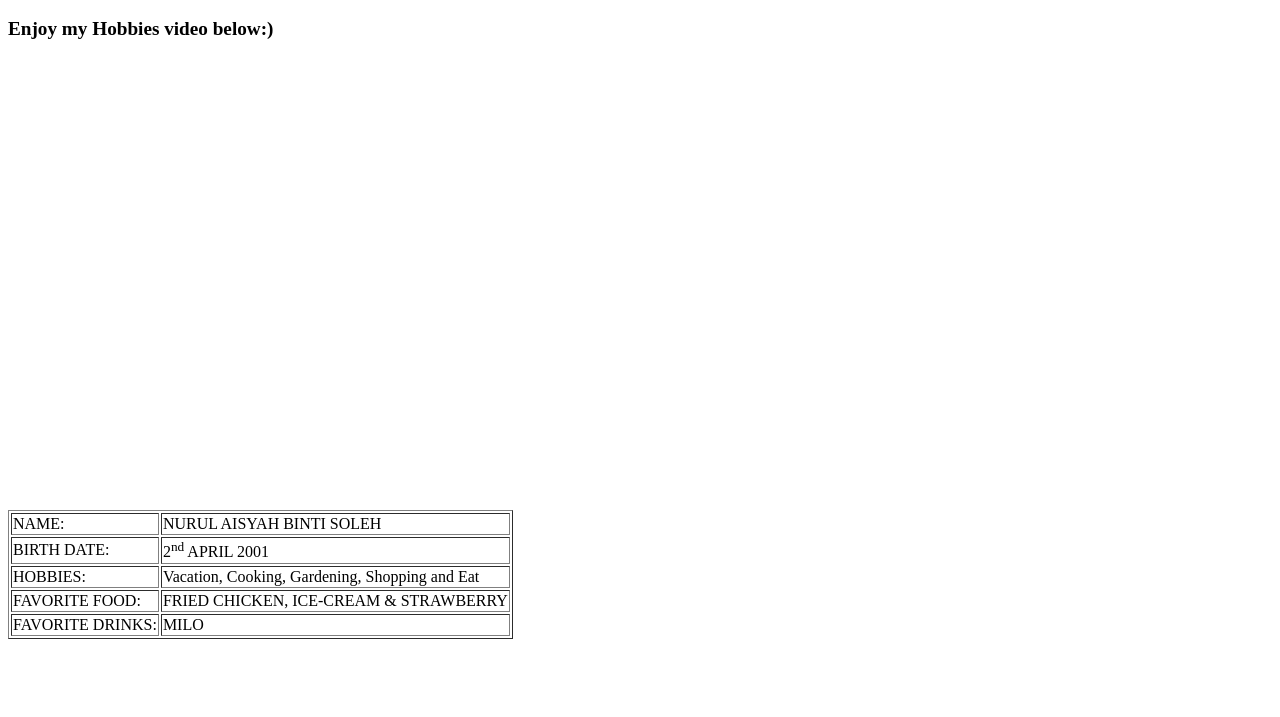
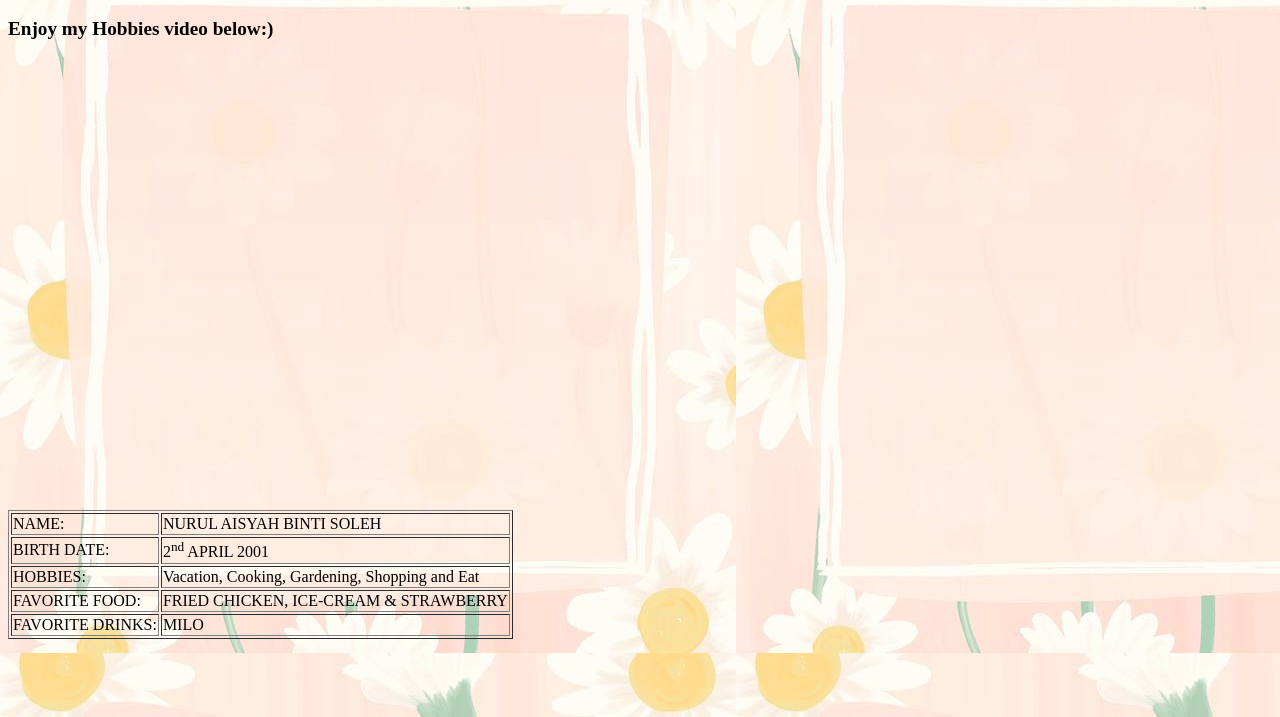
Before and after one commit to Aisyahputamgemok/Aisyah, a plain HTML site: page About Myself.html in a window 1280 px wide. Shown: the part 83-800 px from the top of the page. Drawn offline with Linux system fonts and the light colour scheme; files whose address does not match are found by name.

Commit message:
Update About Myself.html

```diff
--- a/About Myself.html
+++ b/About Myself.html
@@ -3,7 +3,7 @@
 </head>
 
 <body>
-<body background="Pictures/18a96f4d5156a891fb6ca497b79cbdf5.jpg">
+<body background="C:\Users\user\Pictures/18a96f4d5156a891fb6ca497b79cbdf5.jpg">
 
 <table border="1">
 <h2><font size="32"><a><b>My Biodata<a><b></font></h2>
```
